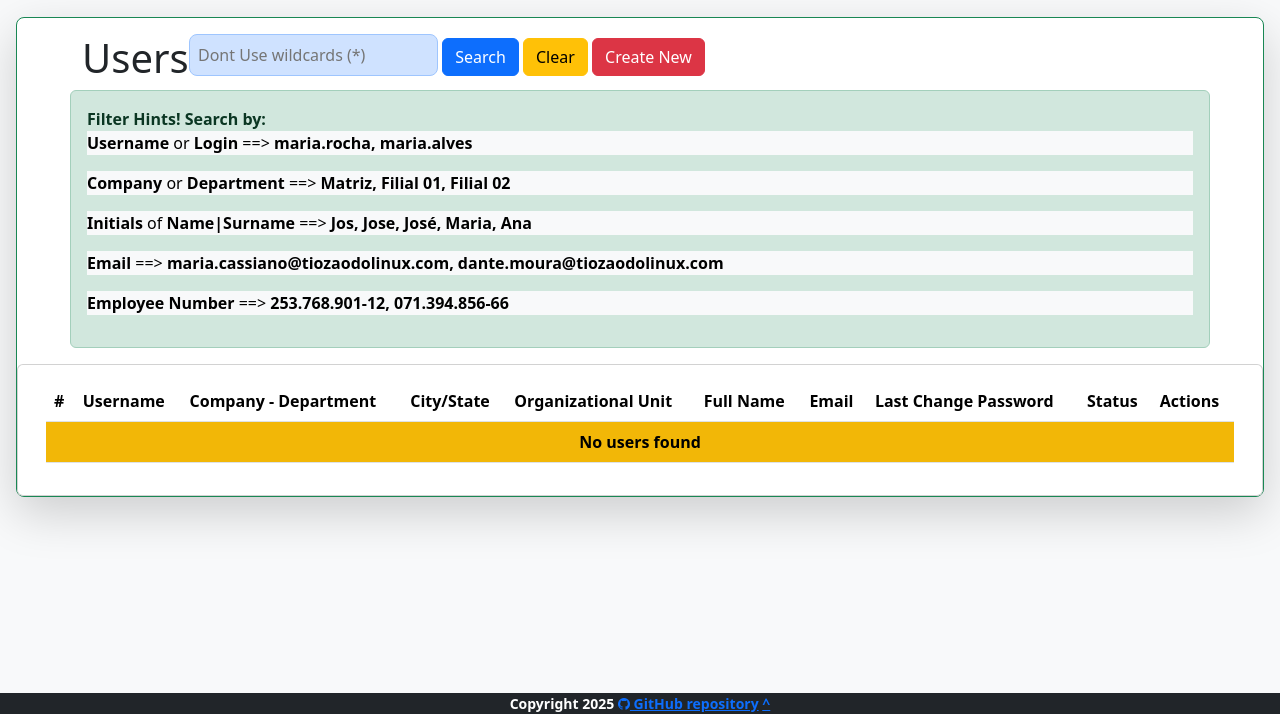
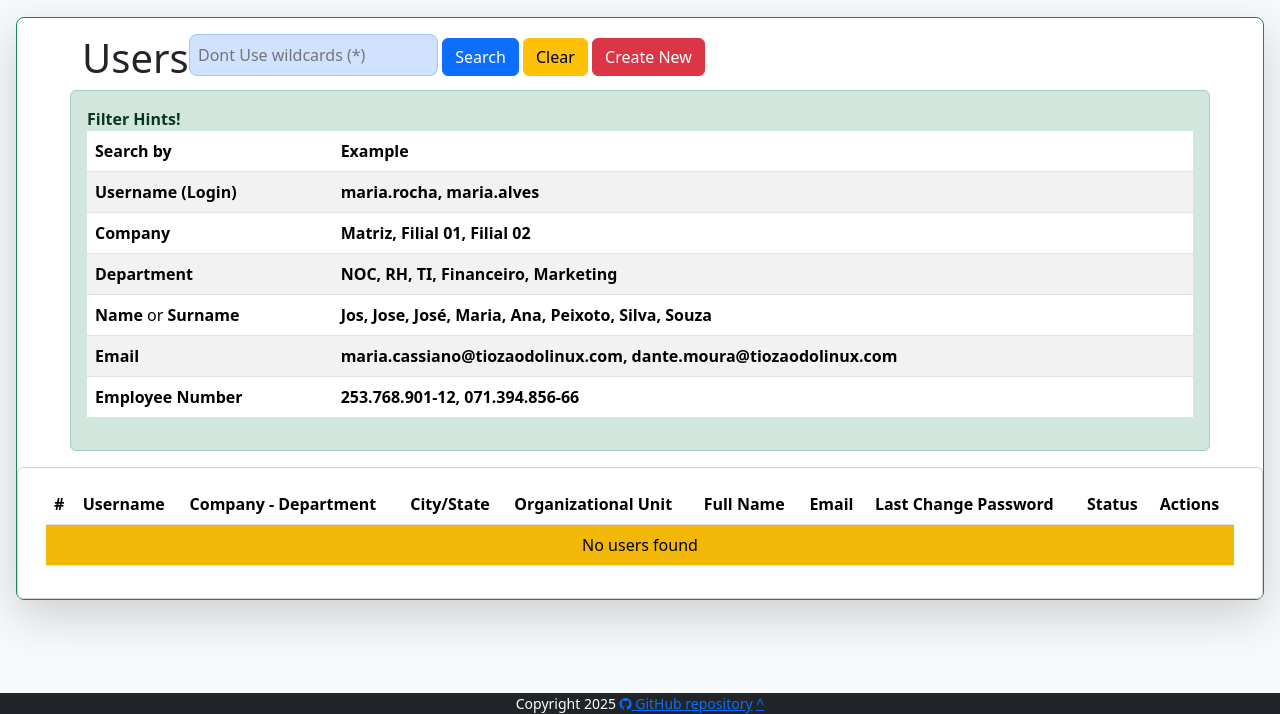
Before and after one commit to Tiozao-do-Linux/GNU-ADMW, a Django app: template templates/users/list.html in a window 1280 px wide. Shown: the part 86-800 px from the top of the page. Run offline with Django 5.2, Linux system fonts and the light colour scheme; the template is opened without the code that fills it, so the values that code supplies are empty.

Commit message:
Improve the look of the list user

```diff
--- a/templates/users/list.html
+++ b/templates/users/list.html
@@ -21,12 +21,43 @@
     {% if not request.GET.filter %}
     <div class="row">
         <div class="col alert alert-success">
-            <strong>Filter Hints! Search by: </strong>
-            <p class="text-bg-light"><strong>Username</strong> or <strong>Login</strong> ==> <strong>maria.rocha, maria.alves</strong></p>
-            <p class="text-bg-light"><strong>Company</strong> or <strong>Department</strong> ==> <strong>Matriz, Filial 01, Filial 02</strong></p>
-            <p class="text-bg-light"><strong>Initials</strong> of <strong>Name|Surname</strong> ==> <strong>Jos, Jose, José, Maria, Ana</strong></p>
-            <p class="text-bg-light"><strong>Email</strong> ==> <strong>maria.cassiano@tiozaodolinux.com, dante.moura@tiozaodolinux.com</strong></p>
-            <p class="text-bg-light"><strong>Employee Number</strong> ==> <strong>253.768.901-12, 071.394.856-66</p>
+            <strong>Filter Hints!</strong>
+            <div class="table-responsive">
+                <table class="table table-striped table-hover">
+                    <thead></div>
+                        <tr>
+                            <th>Search by</th>
+                            <th>Example</th>
+                        </tr>
+                    </thead>
+                    <tbody>
+                        <tr>
+                            <td><strong>Username (Login)</strong></td>
+                            <td><strong>maria.rocha, maria.alves</strong></td>
+                        </tr>
+                        <tr>
+                            <td><strong>Company</strong></td>
+                            <td><strong>Matriz, Filial 01, Filial 02</strong></td>
+                        </tr>
+                        <tr>
+                            <td><strong>Department</strong></td>
+                            <td><strong>NOC, RH, TI, Financeiro, Marketing</strong></td>
+                        </tr>
+                        <tr>
+                            <td><strong>Name</strong> or <strong>Surname</strong></td>
+                            <td><strong>Jos, Jose, José, Maria, Ana, Peixoto, Silva, Souza</strong></td>
+                        </tr>
+                        <tr>
+                            <td><strong>Email</strong></td>
+                            <td><strong>maria.cassiano@tiozaodolinux.com, dante.moura@tiozaodolinux.com</strong></td>
+                        </tr>
+                        <tr>
+                            <td><strong>Employee Number</strong></td>
+                            <td><strong>253.768.901-12, 071.394.856-66</strong></td>
+                        </tr>
+                    </tbody>
+                </table>
+            </div>
         </div>
     </div>
     {% endif %}
```
